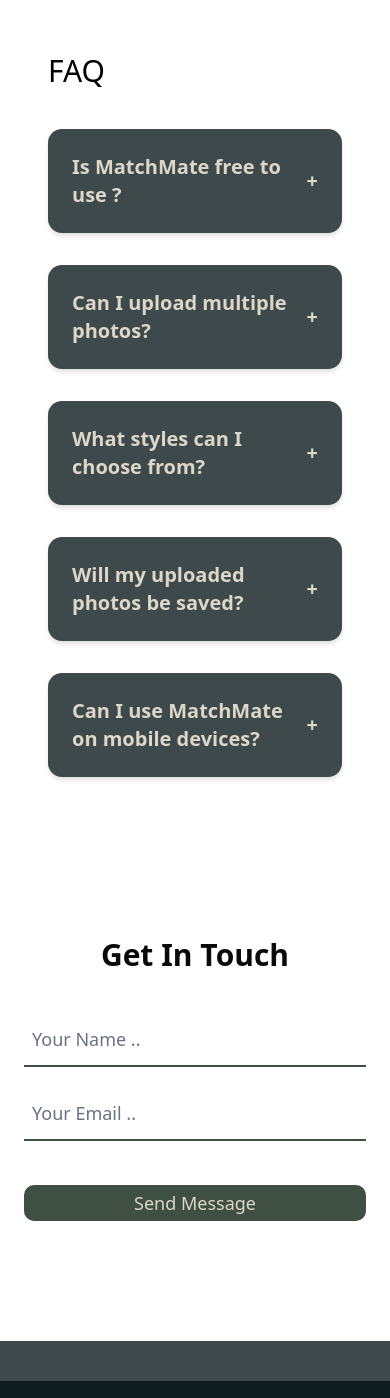
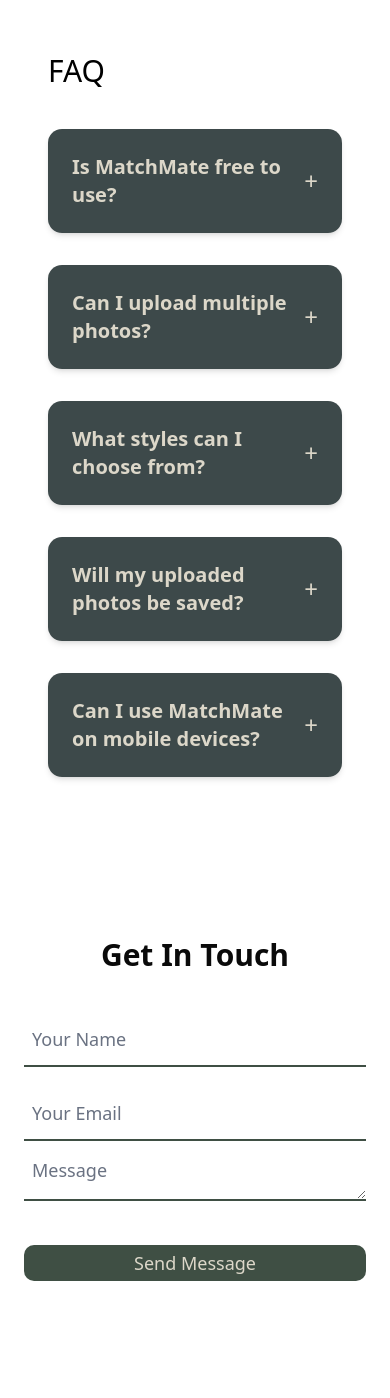
Before and after one commit to KooroshFarv/matchMate, a Next.js app: page / in a window 390 px wide. Shown: the part 948-2346 px from the top of the page. Built offline with nearby package versions, Linux system fonts and the light colour scheme.

Commit message:
Fixed the contact and faq responsive

```diff
--- a/app/components/Contact.tsx
+++ b/app/components/Contact.tsx
@@ -6,14 +6,16 @@
 
 const ContactForm = z.object({
     name : z.string(),
-    email : z.string().email("Email is not valid")
+    email : z.string().email("Email is not valid"),
+    text : z.string().min(5,"Message is required")
 })
 
 type ContactFormData = z.infer<typeof ContactForm>
 
 const ContactPage = () => {
     const { register, handleSubmit, formState : {errors}, reset} = useForm<ContactFormData>({resolver : zodResolver(ContactForm)})
-    const submit = () => {
+    const submit = (data : ContactFormData) => {
+        console.log(data)
         alert('Message Sent !')
         reset()
     }
@@ -24,7 +26,7 @@
         <h2 className="text-3xl font-bold text-center mb-10">Get In Touch</h2>
 
             <form onSubmit={handleSubmit(submit)} className="flex flex-col gap-5">
-                <input type="text" placeholder="Your Name .." {...register('name')}
+                <input type="text" placeholder="Your Name" {...register('name')}
                  className="bg-transparent border-b-2 border-[#3F4F44] py-3 px-2 text-lg placeholder-gray-500 focus:outline-none focus:border-[#DCD7C9] focus:placeholder-transparent transition"
                  />
                 {errors.name && (
@@ -32,8 +34,14 @@
                 )}
 
 
-                <input type="email" {...register('email')} placeholder="Your Email .."
+                <input type="email" {...register('email')} placeholder="Your Email"
                 className="bg-transparent border-b-2 border-[#3F4F44] py-3 px-2 text-lg placeholder-gray-500 focus:outline-none focus:border-[#DCD7C9] focus:placeholder-transparent transition"
+
+                />
+                 <textarea rows={5} {...register('text')} placeholder="Message"
+                    className="bg-transparent border-b-2 border-[#3F4F44] h-10 resize-y
+                    text-lg leading-none px-2 placeholder-gray-500
+                    focus:outline-none focus:border-[#DCD7C9] transition"
 
                 />
                  {errors.email && (
--- a/app/components/Faq.tsx
+++ b/app/components/Faq.tsx
@@ -1,82 +1,60 @@
 'use client'
 
-import { AnimatePresence, motion } from "framer-motion";
-import { useState } from "react";
+import { motion, AnimatePresence } from 'framer-motion'
+import { useState } from 'react'
 
 const faq = [
-    {
-        question : "Is MatchMate free to use ? ",
-        answer: "Yes! MatchMate is completely free to style your space and furniture. Enjoy unlimited designs!",
-    },
-    {
-        question: "Can I upload multiple photos?",
-        answer: "Currently, we support one photo at a time to ensure the best quality. Batch uploads are coming soon!",
-      },
-      {
-        question: "What styles can I choose from?",
-        answer: "You can pick from minimalist, cozy, modern, industrial, and many more.",
-      },
-      {
-        question: "Will my uploaded photos be saved?",
-        answer: "Nope! Your photos are processed securely and deleted automatically after a while.",
-      },
-      {
-        question: "Can I use MatchMate on mobile devices?",
-        answer: "Yes, MatchMate is fully responsive and works smoothly on smartphones and tablets.",
-      }
-
+  { question: 'Is MatchMate free to use?', answer: 'Yes! MatchMate is completely free to style your space and furniture. Enjoy unlimited designs!' },
+  { question: 'Can I upload multiple photos?', answer: 'Currently, we support one photo at a time to ensure the best quality. Batch uploads are coming soon!' },
+  { question: 'What styles can I choose from?', answer: 'You can pick from minimalist, cozy, modern, industrial, and many more.' },
+  { question: 'Will my uploaded photos be saved?', answer: 'Nope! Your photos are processed securely and deleted automatically after a while.' },
+  { question: 'Can I use MatchMate on mobile devices?', answer: 'Yes, MatchMate is fully responsive and works smoothly on smartphones and tablets.' },
 ]
 
-
-const FAQPage = () => {
-    const [openIndex , setOpenIndex] = useState<number | null>(null)
-    const toggle = (index : number) => {
-        setOpenIndex(openIndex === index ? null : index)
-    }
+export default function FAQPage() {
+  const [open, setOpen] = useState<number | null>(null)
 
   return (
-
     <section className="w-full px-6 py-20 text-[#DCD7C9]">
       <div className="max-w-7xl mx-auto px-6">
+        <h2 className="text-3xl text-black mb-10">FAQ</h2>
 
-             <h2 className="text-3xl text-left text-black mb-10">FAQ</h2>
-             <div className="grid grid-cols-1 sm:grid-cols-2 lg:grid-cols-3 gap-8">
 
-                {faq.map((item, index) => (
-                    <div key={index} className="bg-[#011112c2] rounded-xl p-6 cursor-pointer shadow-md hover:shadow-lg transition-all"
-                    onClick={() => toggle(index)}
+        <div className="flex flex-wrap items-start gap-8">
+          {faq.map((f, i) => {
+            const isOpen = open === i
+            return (
+              <div
+                key={i}
+                className="flex-[0_0_100%] sm:flex-[0_0_calc(50%-2rem)] lg:flex-[0_0_calc(33.333%-2rem)]
+             bg-[#011112c2] rounded-xl p-6 shadow-md hover:shadow-lg transition">
+                <button
+                  onClick={() => setOpen(isOpen ? null : i)}
+                  className="w-full flex justify-between items-center text-left"
                 >
-                        <h3 className="text-xl font-semibold flex justify-between items-center">
-                            {item.question}
-                            <span className="ml-4">{openIndex === index ? '−' : '+'}</span>
-
-                        </h3>
+                  <h3 className="text-xl font-semibold">{f.question}</h3>
+                  <span className="ml-4 text-2xl">{isOpen ? '−' : '+'}</span>
+                </button>
 
                 <AnimatePresence initial={false}>
-                            {openIndex === index && (
+                  {isOpen && (
                     <motion.div
-                               key="content"
-                               initial={{ maxHeight: 0, opacity: 0 }}
-                               animate={{ maxHeight: 500, opacity: 1 }}
-                               exit={{ maxHeight: 0, opacity: 0 }}
-                               transition={{ duration: 0.2, ease: "easeInOut" }}
-                               className="overflow-hidden mt-4 text-[#DCD7C9]/80 text-md"
+                      key="a"
+                      initial={{ height: 0, opacity: 0 }}
+                      animate={{ height: 'auto', opacity: 1 }}
+                      exit={{ height: 0, opacity: 0 }}
+                      transition={{ duration: 0.3, ease: 'easeInOut' }}
+                      className="overflow-hidden mt-4"
                     >
-                               <p>{item.answer}</p>
+                      <p className="text-[#DCD7C9]/80 text-md">{f.answer}</p>
                     </motion.div>
-
                   )}
-
                 </AnimatePresence>
-
               </div>
-                ))}
-
+            )
+          })}
         </div>
       </div>
     </section>
-
-     );
+  )
 }
-
-export default FAQPage;
```
Lines whose indentation alone changed are shown as unchanged.
